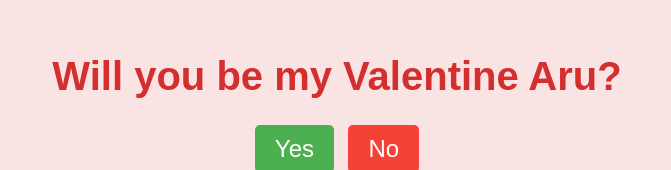
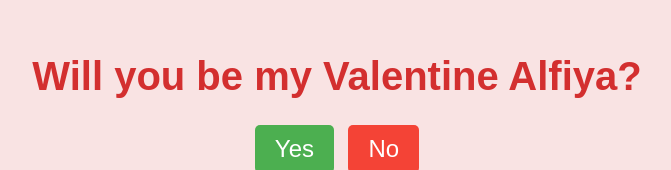
Before and after one commit to abhyu1/WIll-you-be-my-valentine, a plain HTML site: page index.html in a window 1280 px wide. Shown: the part 138-308 px from the top of the page, without its empty margins (303-974 px from the left). Drawn offline with Linux system fonts and the light colour scheme.

Commit message:
Update index.html

```diff
--- a/index.html
+++ b/index.html
@@ -8,7 +8,7 @@
 </head>
 <body>
     <div class="container">
-        <h1>Will you be my Valentine Aru?</h1>
+        <h1>Will you be my Valentine Alfiya?</h1>
         <div class="buttons">
             <button class="yes-button" onclick="handleYesClick()">Yes</button>
             <button class="no-button" onclick="handleNoClick()">No</button>
```
